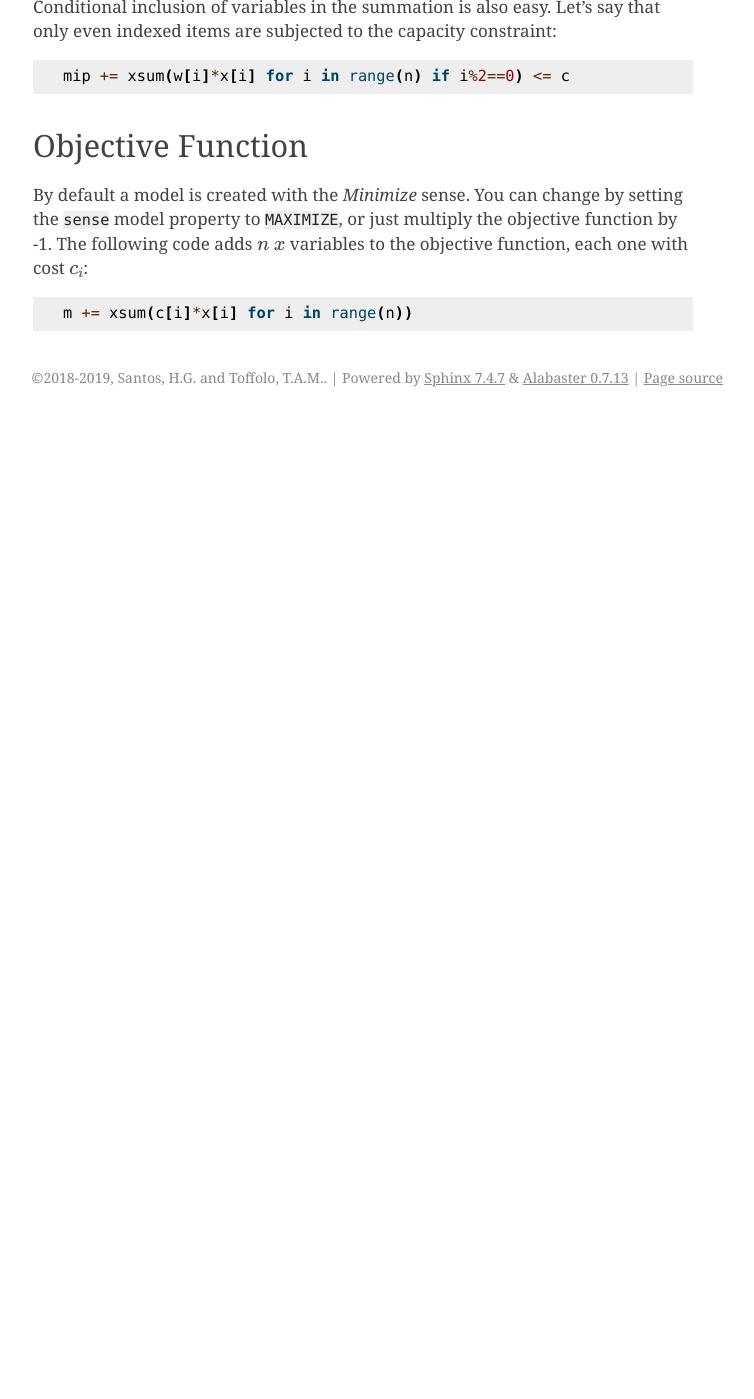
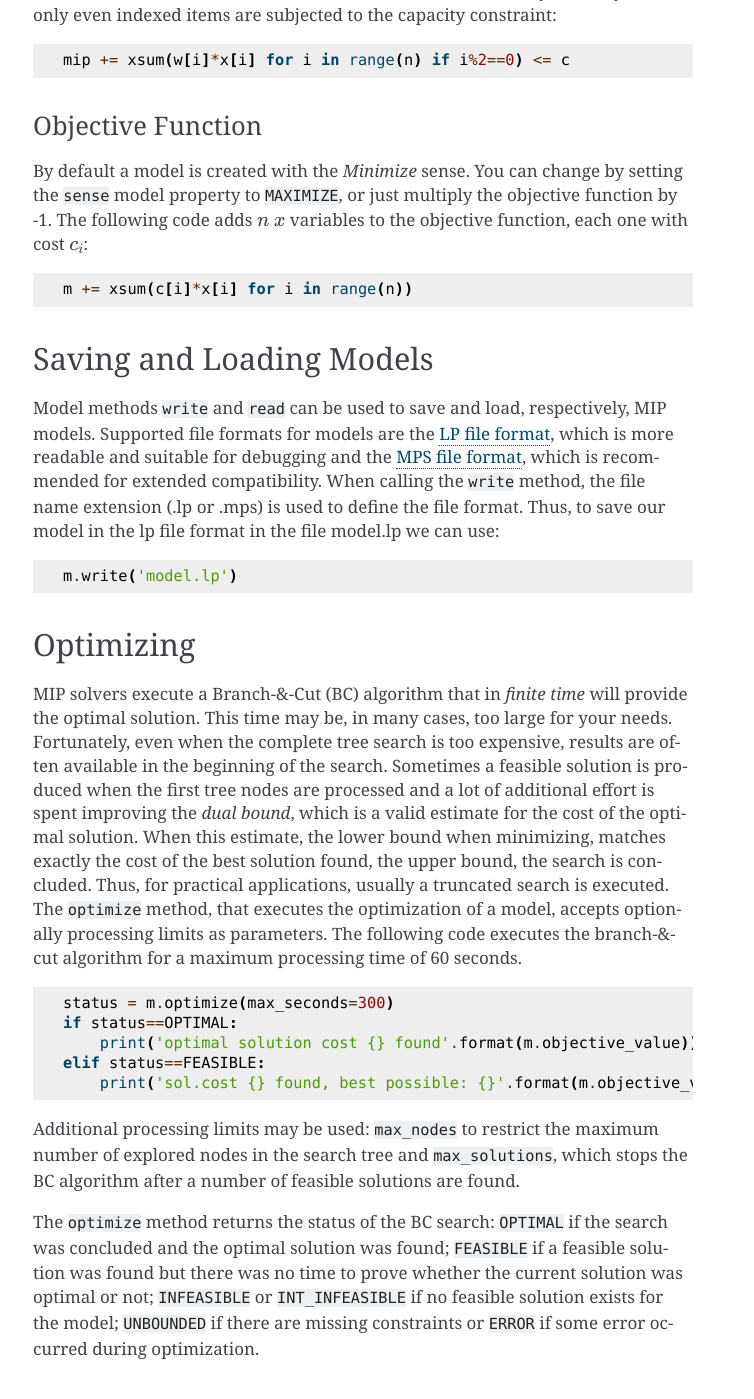
Before and after one commit to coin-or/python-mip, a Sphinx documentation site: the page built from docs/quickstart.rst, in a window 1280 px wide and 1400 px high, scrolled down 2007 px. Shown: the whole window, without its empty margins (387-1141 px from the left). Built offline with Sphinx 7.4.7, drawn with Linux system fonts in a browser that asks for light colours; before the commit the page ends 2424 px from its top, so only the background shows below that; some of the changed text lies outside the part shown.

Commit message:
more doc
Former-commit-id: 858cdd71441ceebfe50d84cdb76767f48e9c741c

```diff
--- a/docs/quickstart.rst
+++ b/docs/quickstart.rst
@@ -15,8 +15,8 @@ when loaded, Python-MIP will display its installed version: ::
 
    Using Python-MIP package version 1.0.29
 
-Model
------
+Creating Models
+---------------
 
 The model class represents the optimization model. The code:
 
@@ -38,7 +38,7 @@ After creating the model, you should include your decision variables, objective
 function and constraints. These tasks will be discussed in the next sections:
 
 Variables
----------
+~~~~~~~~~
 
 Decision variables are added to the model using the :code:`add_var`
 method. Without parameters, a single variable with domain in
@@ -82,7 +82,7 @@ the upper bound for this variable to 5:
    vz.ub = 5
 
 Constraints
------------
+~~~~~~~~~~~
 
 Constraints are linear expressions involving variables, a sense, ==, <= or >= for
 equal, less or equal and greater or equal, respectively  and a constant
@@ -110,7 +110,7 @@ even indexed items are subjected to the capacity constraint:
     mip += xsum(w[i]*x[i] for i in range(n) if i%2==0) <= c
 
 Objective Function
-------------------
+~~~~~~~~~~~~~~~~~~
 
 By default a model is created with the *Minimize* sense. You can change by
 setting the :code:`sense` model property to :code:`MAXIMIZE`, or just
@@ -121,3 +121,59 @@ multiply the objective function by -1. The following code adds :math:`n`
 .. code-block:: python
 
    m += xsum(c[i]*x[i] for i in range(n))
+
+Saving and Loading Models
+-------------------------
+
+Model methods :code:`write` and :code:`read` can be used to save and load,
+respectively, MIP models. Supported file formats for models are the `LP
+file format
+<https://www.ibm.com/support/knowledgecenter/SSSA5P_12.9.0/ilog.odms.cplex.help/CPLEX/GettingStarted/topics/tutorials/InteractiveOptimizer/usingLPformat.html>`_,
+which is more readable and suitable for debugging and the
+`MPS file format <https://en.wikipedia.org/wiki/MPS_(format)>`_, which is
+recommended for extended compatibility. When calling the :code:`write` method,
+the file name extension (.lp or .mps) is used to define the file format.
+Thus, to save our model in the lp file format in the file model.lp we can use:
+
+.. code-block:: python
+
+    m.write('model.lp')
+
+Optimizing
+----------
+
+MIP solvers execute a Branch-&-Cut (BC) algorithm that in *finite time*
+will provide the optimal solution. This time may be, in many cases, too
+large for your needs. Fortunately, even when the complete tree search is
+too expensive, results are often available in the beginning of the search.
+Sometimes a feasible solution is produced when the first tree nodes are
+processed and a lot of additional effort is spent improving the *dual
+bound*, which is a valid estimate for the cost of the optimal solution.
+When this estimate, the lower bound when minimizing, matches exactly the
+cost of the best solution found, the upper bound, the search is concluded.
+Thus, for practical applications, usually a truncated search is executed.
+The :code:`optimize` method, that executes the optimization of a model,
+accepts optionally processing limits as parameters. The following code
+executes the branch-&-cut algorithm for a maximum processing time of 60
+seconds.
+
+.. code-block:: python
+
+   status = m.optimize(max_seconds=300)
+   if status==OPTIMAL:
+       print('optimal solution cost {} found'.format(m.objective_value))
+   elif status==FEASIBLE:
+       print('sol.cost {} found, best possible: {}'.format(m.objective_value, m.objective_bound))
+
+Additional processing limits may be used: :code:`max_nodes` to restrict
+the maximum number of explored nodes in the search tree and
+:code:`max_solutions`, which stops the BC algorithm after a number of
+feasible solutions are found.
+
+The :code:`optimize` method returns the status of the BC search:
+:code:`OPTIMAL` if the search was concluded and the optimal solution was
+found; :code:`FEASIBLE` if a feasible solution was found but there was no
+time to prove whether the current solution was optimal or not; :code:`INFEASIBLE`
+or :code:`INT_INFEASIBLE` if no feasible solution exists for the model;
+:code:`UNBOUNDED` if there are missing constraints or :code:`ERROR` if
+some error occurred during optimization.
```
